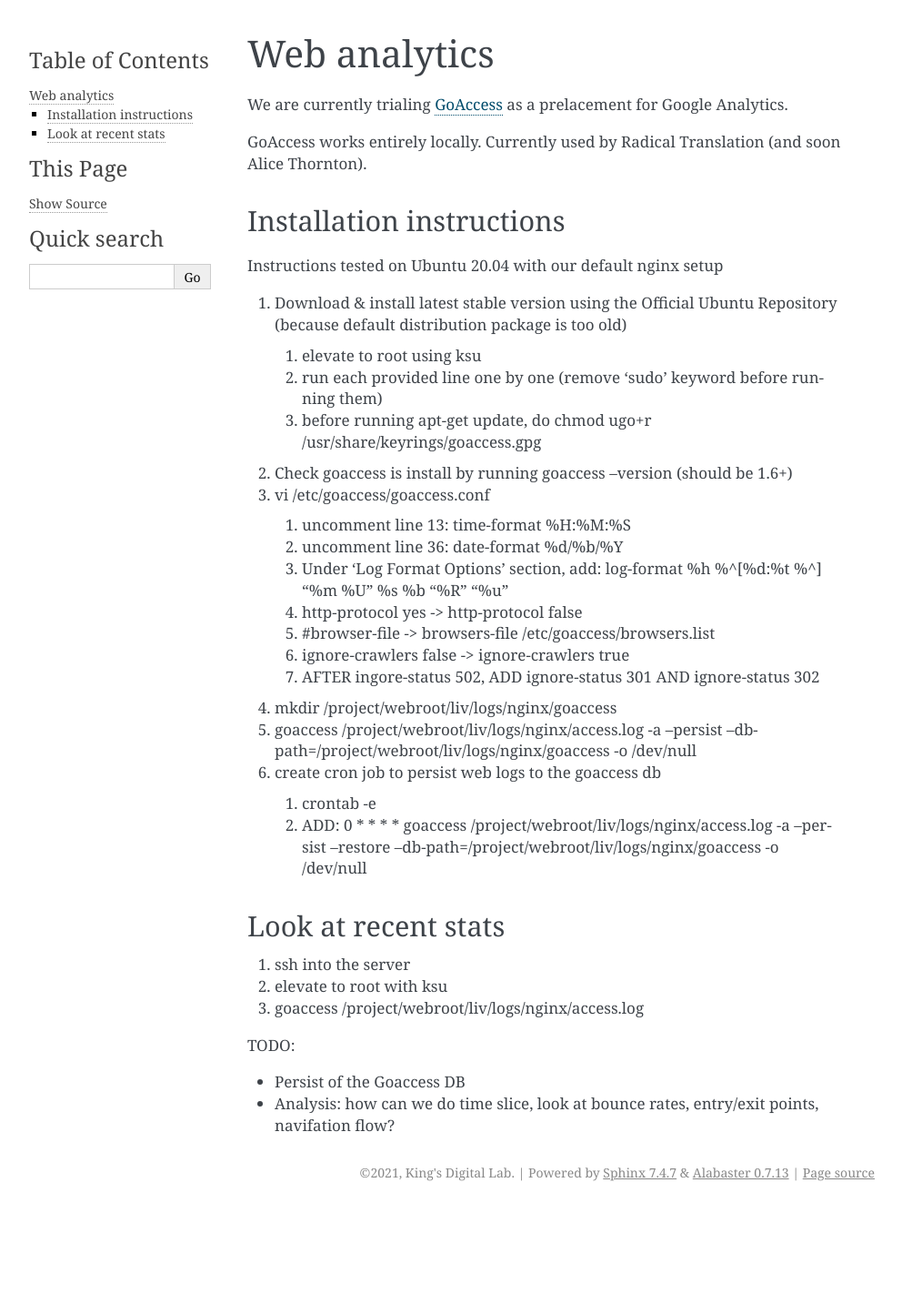
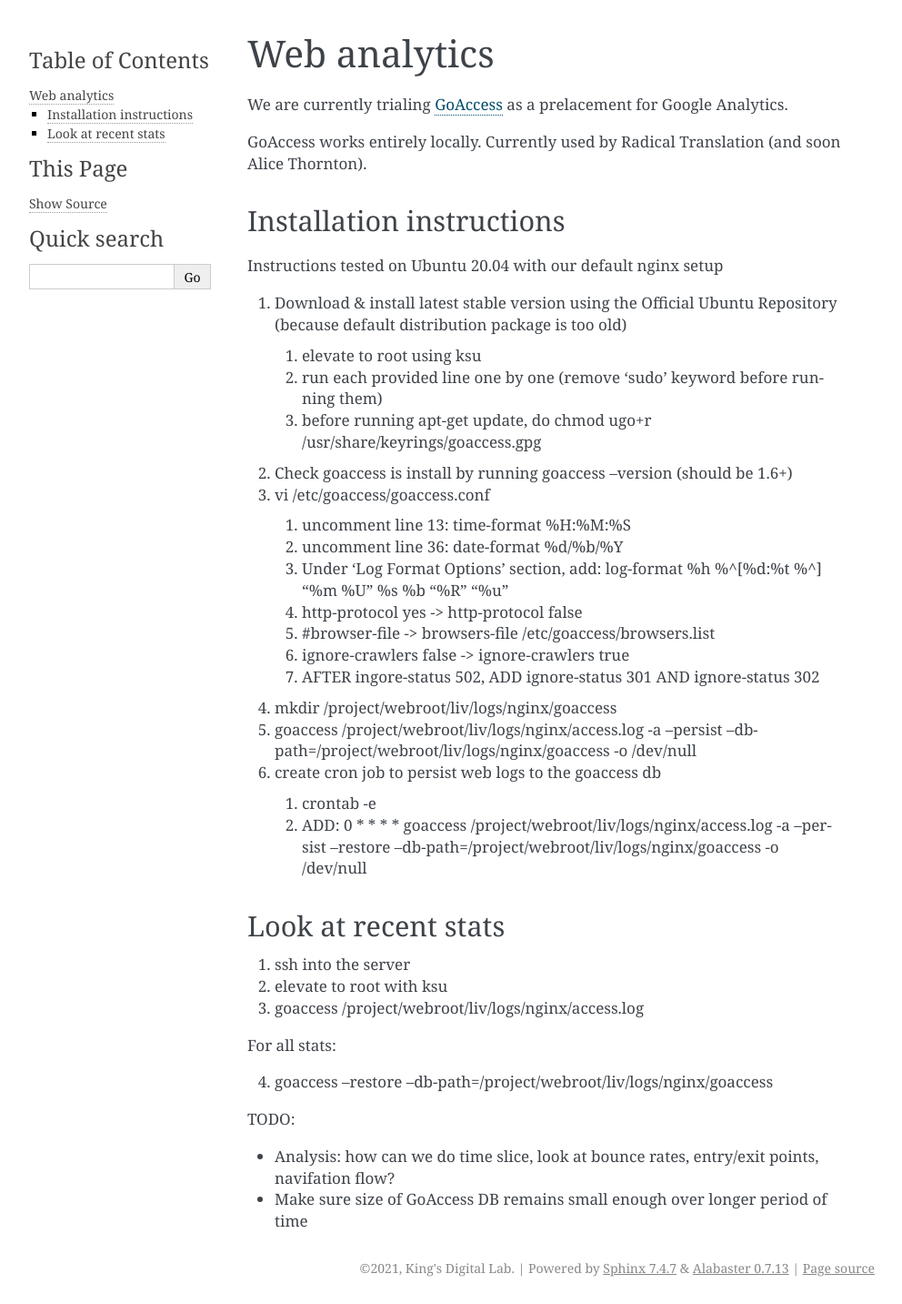
Before and after one commit to kingsdigitallab/reusable-components, a Sphinx documentation site: the page built from docs/reference/web-analytics.rst, in a window 1280 px wide. Shown: the whole page at 91% size, without its empty margins (148-1140 px from the left). Built offline with Sphinx 7.4.7, drawn with Linux system fonts in a browser that asks for light colours; before the commit the page ends 1328 px from its top, so only the background shows below that.

Commit message:
Update web-analytics.rst

```diff
--- a/docs/reference/web-analytics.rst
+++ b/docs/reference/web-analytics.rst
@@ -42,8 +42,12 @@ Look at recent stats
 2. elevate to root with ksu
 3. goaccess /project/webroot/liv/logs/nginx/access.log
 
+For all stats:
+
+4. goaccess --restore --db-path=/project/webroot/liv/logs/nginx/goaccess
+
 
 TODO:
 
-* Persist of the Goaccess DB
 * Analysis: how can we do time slice, look at bounce rates, entry/exit points, navifation flow?
+* Make sure size of GoAccess DB remains small enough over longer period of time
```
